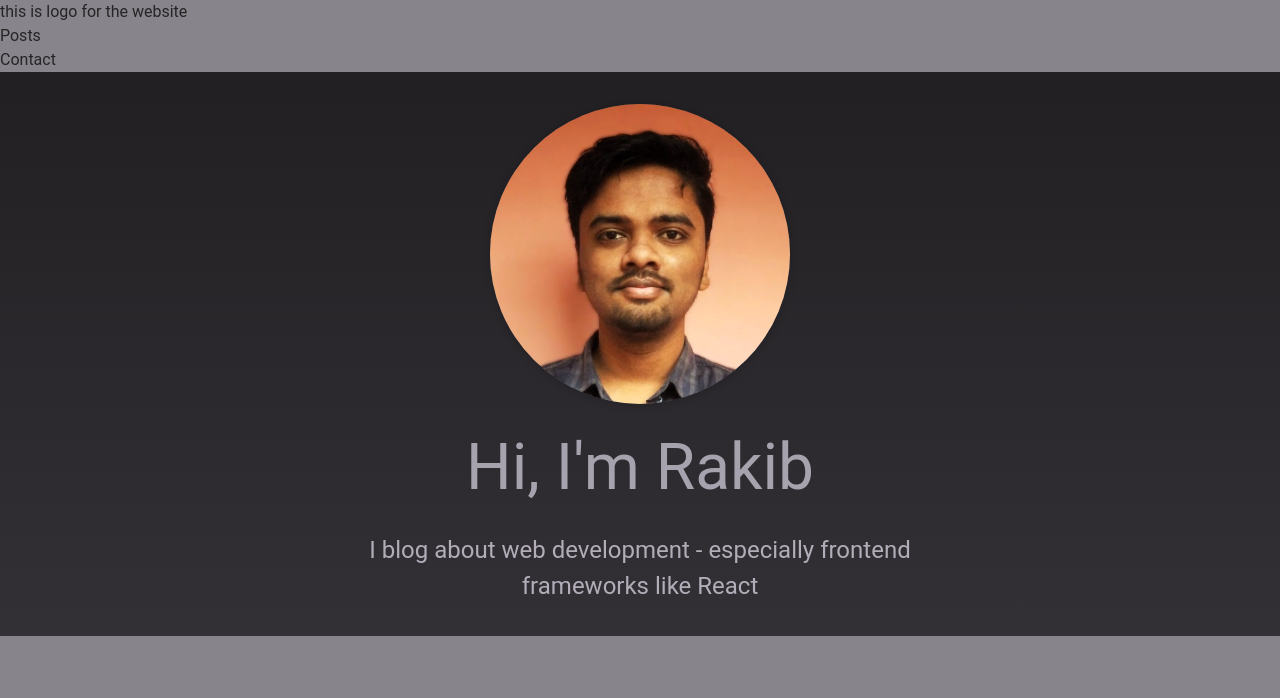
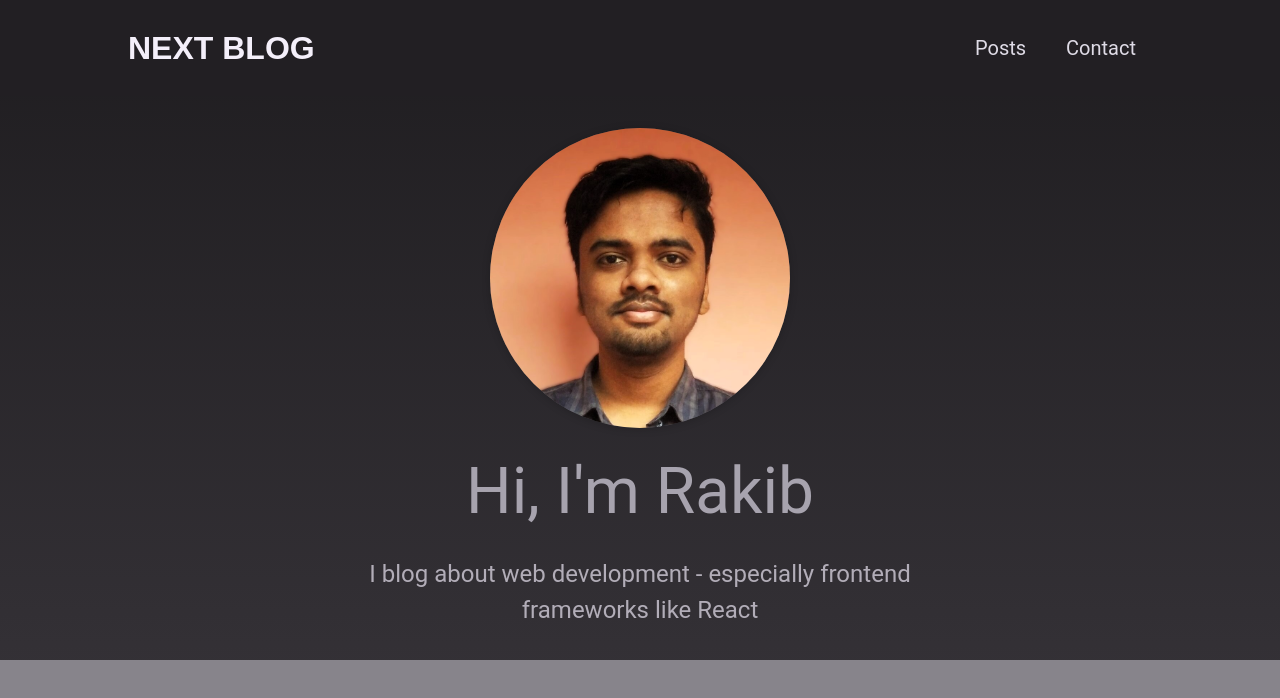
Before and after one commit to abdullahalrakib727/next-blog, a Next.js app: page / in a window 1280 px wide. Shown: the top 698 px of the page. Built offline with nearby package versions, Linux system fonts and the light colour scheme.

Commit message:
added logo

```diff
--- a/components/layout/Logo.tsx
+++ b/components/layout/Logo.tsx
@@ -1,11 +1,7 @@
-import React from 'react';
+import classes from "./logo.module.css";
 
 const Logo = () => {
-    return (
-        <div>
-            this is logo for the website
-        </div>
-    );
+  return <div className={classes.logo}>Next Blog</div>;
 };
 
 export default Logo;
--- a/components/layout/MainNavigation.tsx
+++ b/components/layout/MainNavigation.tsx
@@ -2,9 +2,11 @@
 import React from "react";
 import Logo from "./Logo";
 
+import classes from "./main-navigation.module.css";
+
 const MainNavigation = () => {
   return (
-    <header>
+    <header className={classes.header}>
       <Link href="/" passHref>
         <Logo />
       </Link>
```
